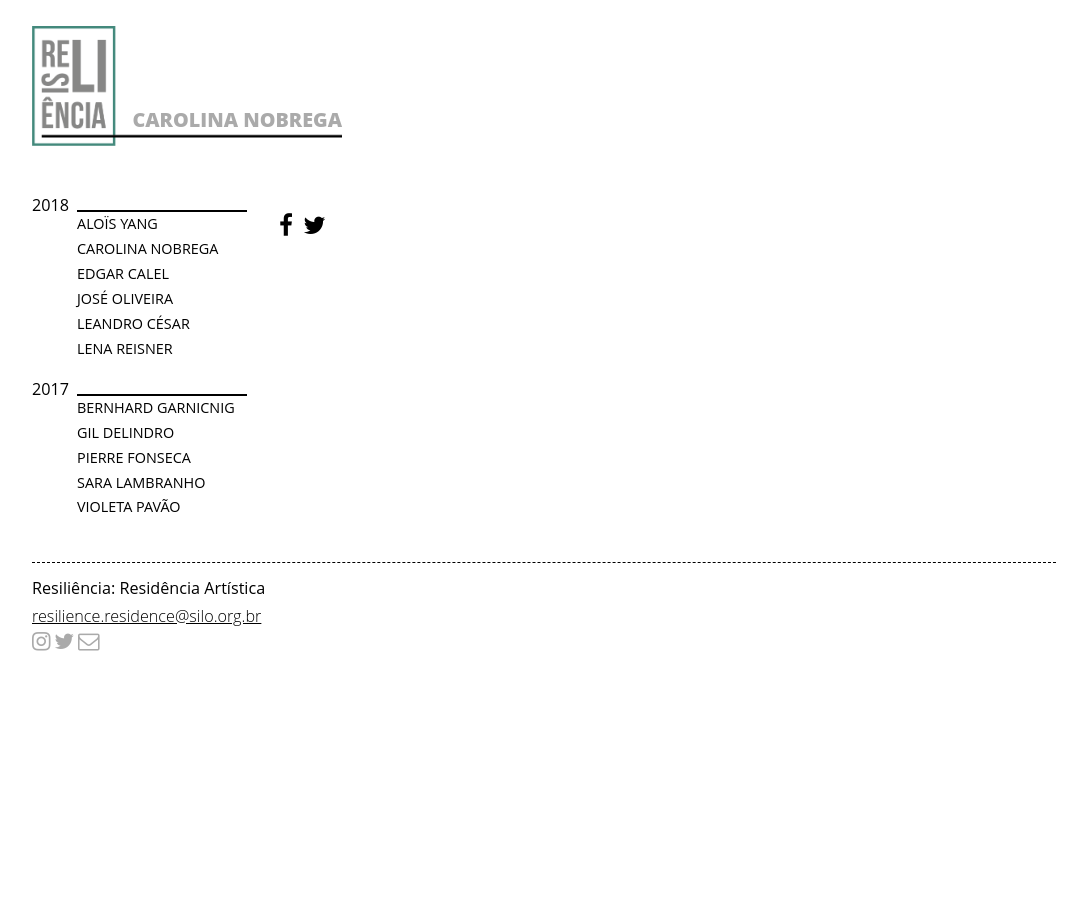
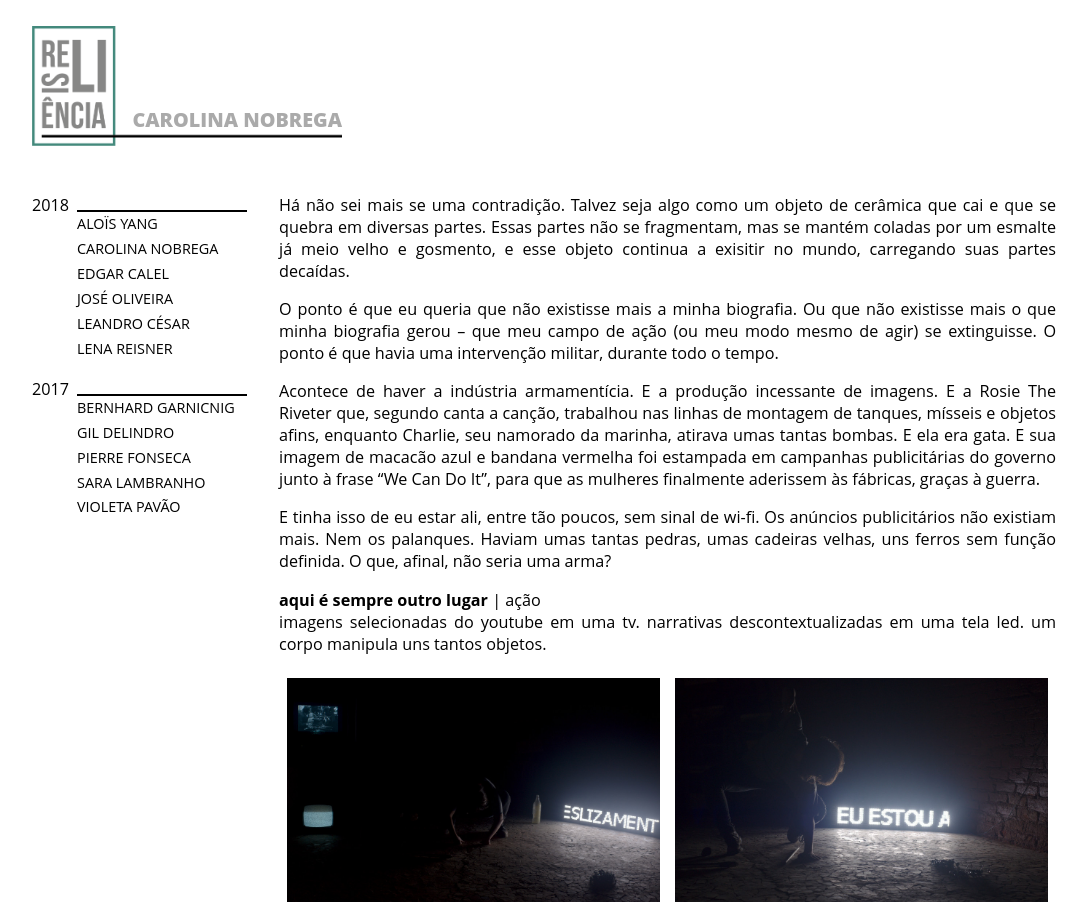
Before and after one commit to comunicacaosilo/resilience.silo.org.br, a Jekyll site: the page built from _posts/2018-03-19-carolina-nobrega.md, in a window 1280 px wide. Shown: the top 916 px of the page, without its empty margins (96-1183 px from the left). Built offline with Jekyll 4.4.1, drawn with Linux system fonts in a browser that asks for light colours; nearby versions of some CDN libraries; some of the changed text lies outside the part shown.

Commit message:
documentação: carolina

```diff
--- /dev/null
+++ b/_includes/vimeo-16x9.html
@@ -0,0 +1,3 @@
+<div class="video-wrapper video-wrapper-16x9">
+  <iframe src="//player.vimeo.com/video/{{ include.id }}?title=0&amp;byline=0&amp;portrait=0&amp;color=ffffff" frameborder="0" webkitallowfullscreen="" mozallowfullscreen="" allowfullscreen=""></iframe>
+</div>
--- a/_posts/2018-03-19-carolina-nobrega.md
+++ b/_posts/2018-03-19-carolina-nobrega.md
@@ -1,3 +1,44 @@
 ---
 title: 'Carolina Nobrega'
+cover: media/images/2018/carolina01.jpg
 ---
+Há não sei mais se uma contradição. Talvez seja algo como um objeto de cerâmica que cai e que se quebra em diversas partes. Essas partes não se fragmentam, mas se mantém coladas por um esmalte já meio velho e gosmento, e esse objeto continua a exisitir no mundo, carregando suas partes decaídas.
+
+O ponto é que eu queria que não existisse mais a minha biografia. Ou que não existisse mais o que minha biografia gerou – que meu campo de ação (ou meu modo mesmo de agir) se extinguisse. O ponto é que havia uma intervenção militar, durante todo o tempo.
+
+Acontece de haver a indústria armamentícia. E a produção incessante de imagens. E a Rosie The Riveter que, segundo canta a canção, trabalhou nas linhas de montagem de tanques, mísseis e objetos afins, enquanto Charlie, seu namorado da marinha, atirava umas tantas bombas. E ela era gata. E sua imagem de macacão azul e bandana vermelha foi estampada em campanhas publicitárias do governo junto à frase “We Can Do It”, para que as mulheres finalmente aderissem às fábricas, graças à guerra.
+
+E tinha isso de eu estar ali, entre tão poucos, sem sinal de wi-fi. Os anúncios publicitários não existiam mais. Nem os palanques. Haviam umas tantas pedras, umas cadeiras velhas, uns ferros sem função definida. O que, afinal, não seria uma arma?
+
+
+**aqui é sempre outro lugar** | ação
+imagens selecionadas do youtube em uma tv. narrativas descontextualizadas em uma tela led. um corpo manipula uns tantos objetos.
+{% include swipebox.html prefix="2018/carolina" %}
+*(fotos: Leonardo Avelino)*
+
+<hr>
+
+**todo treinamento é uma hipnose** | vídeo
+mão joga uma pedra presa ao teto por um barbante. cabeça esquiva da pedra
+ritmicamente.
+{% include vimeo-16x9.html id="262766122" %}
+
+<hr>
+
+**o assassinato é um trabalho ou ela deveria saber quando parar** | vídeo
+com o cabo de uma enxada, ela bate em um saco de estopa com 20kg de farinha.
+{% include vimeo-16x9.html id="262604971" %}
+
+<hr>
+
+**cólera ou o jeito mais idiota de conseguir o óbvio** | vídeo
+mão soca uma mesa com pedras até que uma caia.
+{% include vimeo-16x9.html id="262484571" %}
+
+<hr>
+
+**artilharia** | vídeo
+mão empunha 27 pedras. uma por vez.
+{% include vimeo-16x9.html id="262543570" %}
+
+[carolinanobrega.com](http://carolinanobrega.com/){:target="_blank"}
--- a/css/main.scss
+++ b/css/main.scss
@@ -492,7 +492,7 @@ i.fa-1_5x {
   justify-content: center;
 
   .swipebox {
-    margin: 24px 5px 0;
+    margin: 1% 1%;
     width: 45%;
 
     @include media-query(DESKTOP) {
```
Also changed, not shown: media/images/2018/carolina00.jpg (added), media/images/2018/carolina01.jpg (added), media/images/2018/carolina02.jpg (added).
